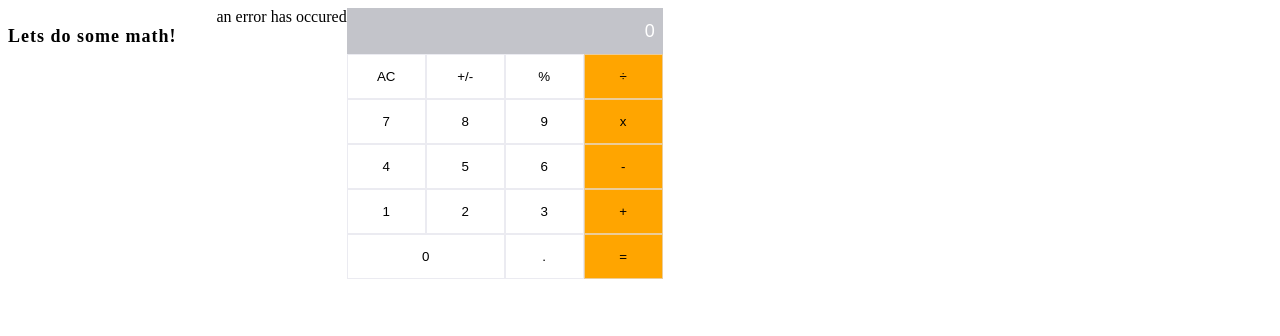
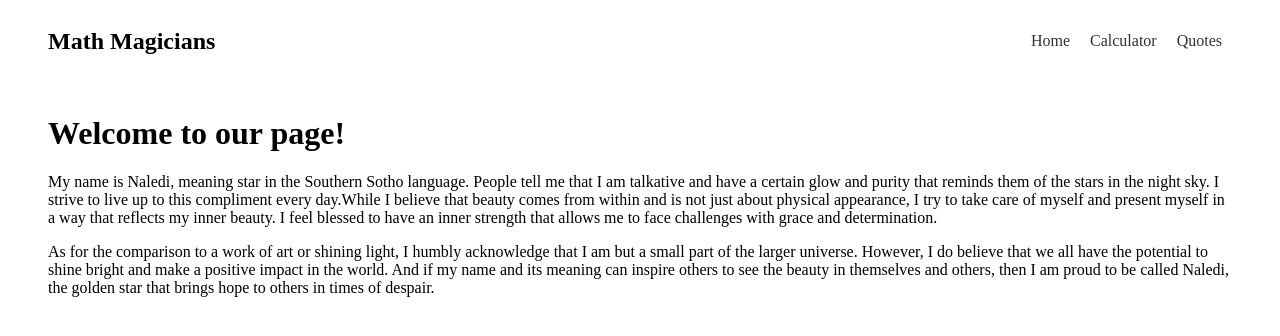
Before and after one commit to boniface193/math-magician, a React (Create React App) app: page / in a window 1280 px wide. Shown: the top 336 px of the page. Built offline with nearby package versions, Linux system fonts and the light colour scheme; no server answers.

Commit message:
completed math magician

```diff
--- a/src/App.js
+++ b/src/App.js
@@ -1,14 +1,24 @@
-import { BrowserRouter as CreateElement, Routes, Route } from 'react-router-dom';
+import { BrowserRouter as Naledi, Routes, Route } from 'react-router-dom';
 import Calculator from './components/Calculator';
 import './style.css';
+import Quotes from './components/Quote';
+import Home from './components/Home';
+import Navigation from './components/Navigation';
 
 function App() {
   return (
-    <CreateElement>
-      <Routes>
-        <Route path="/" element={<Calculator />} />
-      </Routes>
-    </CreateElement>
+    <Naledi>
+      <div className="mx-40">
+        <Navigation />
+        <div className="home">
+          <Routes>
+            <Route path="/" element={<Home />} />
+            <Route path="/calculator" element={<Calculator />} />
+            <Route path="/quotes" element={<Quotes />} />
+          </Routes>
+        </div>
+      </div>
+    </Naledi>
   );
 }
 
--- /dev/null
+++ b/src/components/Home.js
@@ -0,0 +1,27 @@
+const Home = () => (
+  <div>
+    <h1 className="heading">Welcome to our page!</h1>
+    <p className="welcome-text">
+      My name is Naledi, meaning star in the Southern Sotho language.
+      People tell me that I am talkative and have a certain glow and purity that
+      reminds them of the stars in the night sky. I strive to live up to this
+      compliment every day.While I believe that beauty comes from within and is not just about
+      physical appearance, I try to take care of myself and present myself
+      in a way that reflects my inner beauty. I feel blessed to have an inner
+      strength that allows me to face challenges with grace and
+      determination.
+
+    </p>
+    <p className="welcome-text">
+      As for the comparison to a work of art or shining light, I humbly
+      acknowledge that I am but a small part of the larger universe.
+      However, I do believe that we all have the potential to shine bright
+      and make a positive impact in the world. And if my name and its meaning
+      can inspire others to see the beauty in themselves and others, then
+      I am proud to be called Naledi, the golden star that brings hope to
+      others in times of despair.
+
+    </p>
+  </div>
+);
+export default Home;
--- /dev/null
+++ b/src/components/Navigation.js
@@ -0,0 +1,13 @@
+import { Link } from 'react-router-dom';
+
+const Navigation = () => (
+  <nav className="nav-bar">
+    <h1 className="logo">Math Magicians</h1>
+    <ul className="nav-items">
+      <li><Link className="line" to="/">Home</Link></li>
+      <li><Link className="line" to="/calculator">Calculator</Link></li>
+      <li><Link to="/quotes">Quotes</Link></li>
+    </ul>
+  </nav>
+);
+export default Navigation;
--- a/src/style.css
+++ b/src/style.css
@@ -87,3 +87,13 @@ ul li a:hover {
   letter-spacing: 1px;
   margin-right: 40px;
 }
+
+.nav-bar {
+  display: flex;
+  justify-content: space-between;
+  margin-bottom: 40px;
+}
+
+.mx-40 {
+  margin: auto 40px;
+}
```
Also changed, not shown: src/components/Display.js (added, +46 -0 lines).
